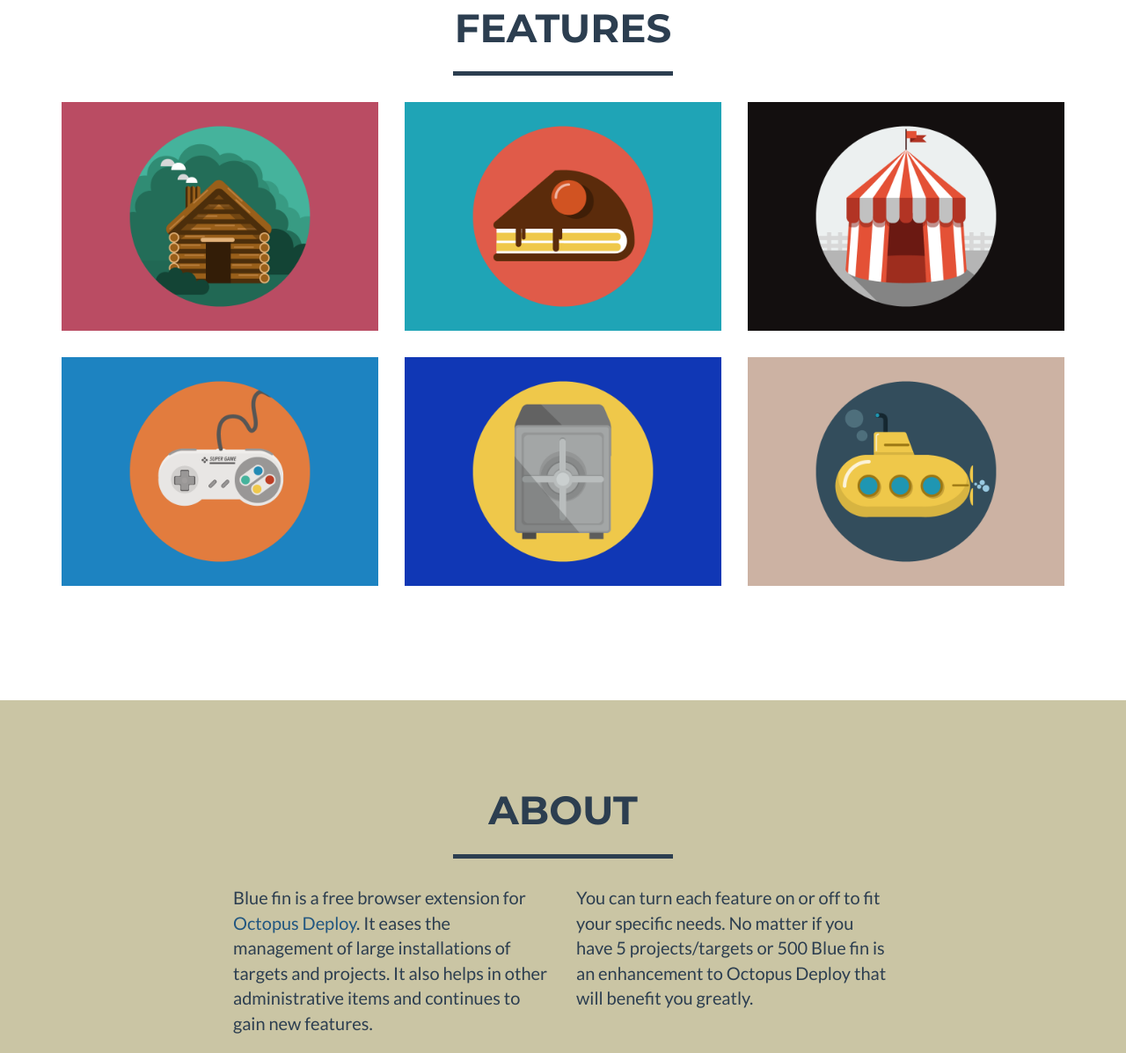
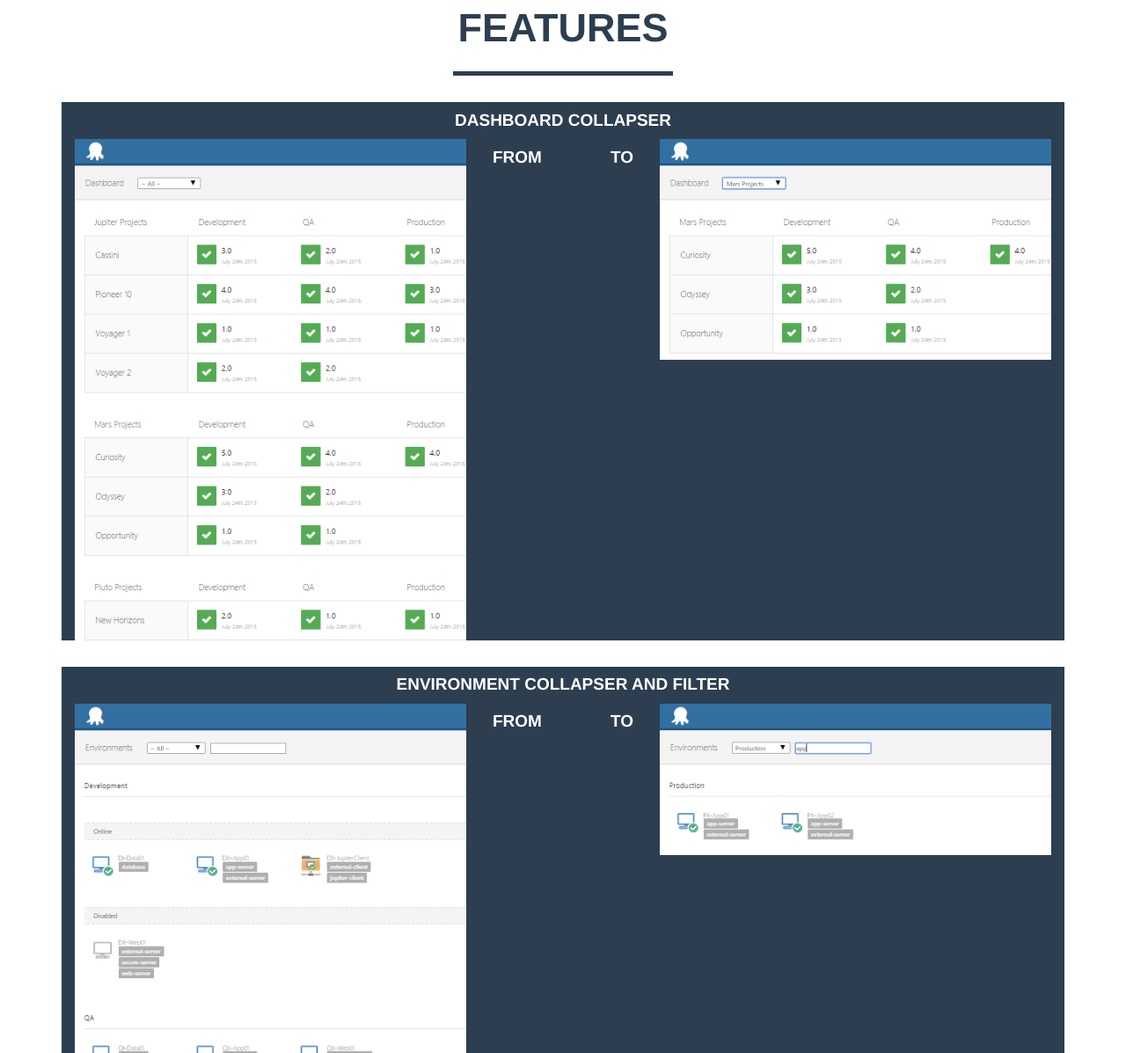
Before and after one commit to matt-richardson/OctoPygmy, a plain HTML site: page index.html in a window 1280 px wide. Shown: the part 950-2147 px from the top of the page at 88% size. Drawn offline with nearby package versions, Linux system fonts and the light colour scheme.

Commit message:
Features shots

```diff
--- a/css/freelancer.css
+++ b/css/freelancer.css
@@ -209,6 +209,8 @@ section.success a.active {
 #portfolio .portfolio-item {
     right: 0;
     margin: 0 0 15px;
+    background: #2c3e50;
+    color: white;
 }
 
 #portfolio .portfolio-item .portfolio-link {
--- a/index.html
+++ b/index.html
@@ -19,8 +19,10 @@
 
     <!-- Custom Fonts -->
     <link href="font-awesome/css/font-awesome.min.css" rel="stylesheet" type="text/css">
+    <!--
     <link href="http://fonts.googleapis.com/css?family=Montserrat:400,700" rel="stylesheet" type="text/css">
     <link href="http://fonts.googleapis.com/css?family=Lato:400,700,400italic,700italic" rel="stylesheet" type="text/css">
+    -->
 
     <!-- HTML5 Shim and Respond.js IE8 support of HTML5 elements and media queries -->
     <!-- WARNING: Respond.js doesn't work if you view the page via file:// -->
@@ -99,66 +101,47 @@
                     <hr class="star-primary">
                 </div>
             </div>
-            <div class="row">
-                <div class="col-sm-4 portfolio-item">
-                    <a href="#portfolioModal1" class="portfolio-link" data-toggle="modal">
-                        <div class="caption">
-                            <div class="caption-content">
-                                <i class="fa fa-search-plus fa-3x"></i>
-                            </div>
-                        </div>
-                        <img src="img/portfolio/cabin.png" class="img-responsive" alt="">
-                    </a>
+            <div class="row portfolio-item">
+                <div class="col-lg-12 text-center">
+                    <h4>Dashboard collapser</h4>
                 </div>
-                <div class="col-sm-4 portfolio-item">
-                    <a href="#portfolioModal2" class="portfolio-link" data-toggle="modal">
-                        <div class="caption">
-                            <div class="caption-content">
-                                <i class="fa fa-search-plus fa-3x"></i>
-                            </div>
-                        </div>
-                        <img src="img/portfolio/cake.png" class="img-responsive" alt="">
-                    </a>
+                <div class="col-sm-5">
+                    <img src="img/dashboard-from.png" class="img-responsive" alt="">
                 </div>
-                <div class="col-sm-4 portfolio-item">
-                    <a href="#portfolioModal3" class="portfolio-link" data-toggle="modal">
-                        <div class="caption">
-                            <div class="caption-content">
-                                <i class="fa fa-search-plus fa-3x"></i>
-                            </div>
-                        </div>
-                        <img src="img/portfolio/circus.png" class="img-responsive" alt="">
-                    </a>
+                <div class="col-sm-1 text-left">
+                    <h4>from</h4>
                 </div>
-                <div class="col-sm-4 portfolio-item">
-                    <a href="#portfolioModal4" class="portfolio-link" data-toggle="modal">
-                        <div class="caption">
-                            <div class="caption-content">
-                                <i class="fa fa-search-plus fa-3x"></i>
-                            </div>
-                        </div>
-                        <img src="img/portfolio/game.png" class="img-responsive" alt="">
-                    </a>
+                <div class="col-sm-1 text-right">
+                    <h4>to</h4>
                 </div>
-                <div class="col-sm-4 portfolio-item">
-                    <a href="#portfolioModal5" class="portfolio-link" data-toggle="modal">
-                        <div class="caption">
-                            <div class="caption-content">
-                                <i class="fa fa-search-plus fa-3x"></i>
-                            </div>
-                        </div>
-                        <img src="img/portfolio/safe.png" class="img-responsive" alt="">
-                    </a>
+                <div class="col-sm-5">
+                    <img src="img/dashboard-to.png" class="img-responsive" alt="">
                 </div>
-                <div class="col-sm-4 portfolio-item">
-                    <a href="#portfolioModal6" class="portfolio-link" data-toggle="modal">
-                        <div class="caption">
-                            <div class="caption-content">
-                                <i class="fa fa-search-plus fa-3x"></i>
-                            </div>
-                        </div>
-                        <img src="img/portfolio/submarine.png" class="img-responsive" alt="">
-                    </a>
+            </div>
+            <div class="row portfolio-item">
+                <div class="col-lg-12 text-center">
+                    <h4>Environment collapser and filter</h4>
+                </div>
+                <div class="col-sm-5">
+                    <img src="img/environment-from.png" class="img-responsive" alt="">
+                </div>
+                <div class="col-sm-1 text-left">
+                    <h4>from</h4>
+                </div>
+                <div class="col-sm-1 text-right">
+                    <h4>to</h4>
+                </div>
+                <div class="col-sm-5">
+                    <img src="img/environment-to.png" class="img-responsive" alt="">
+                </div>
+            </div>
+            <div class="row portfolio-item">
+                <div class="col-lg-12 text-center">
+                    <h4>Integrated Step Template Library</h4>
+                    <span>Import library step templates right from your Octopus Deploy server</span>
+                </div>
+                <div class="col-sm-12">
+                    <img class="center-block" src="img/template-library.png" class="img-responsive" alt="">
                 </div>
             </div>
         </div>
```
Also changed, not shown: img/dashboard-from.png (added), img/dashboard-to.png (added), img/environment-from.png (added), img/environment-to.png (added), img/template-library.png (added).
